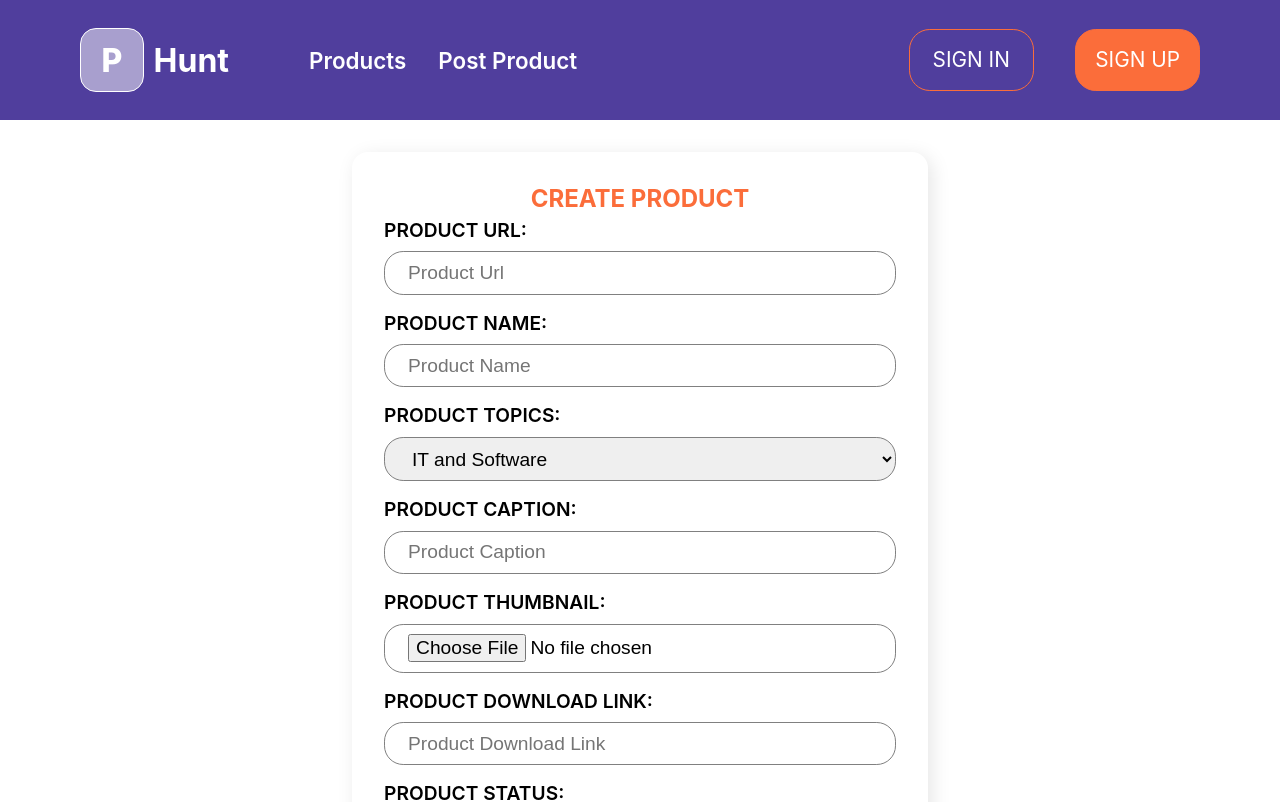
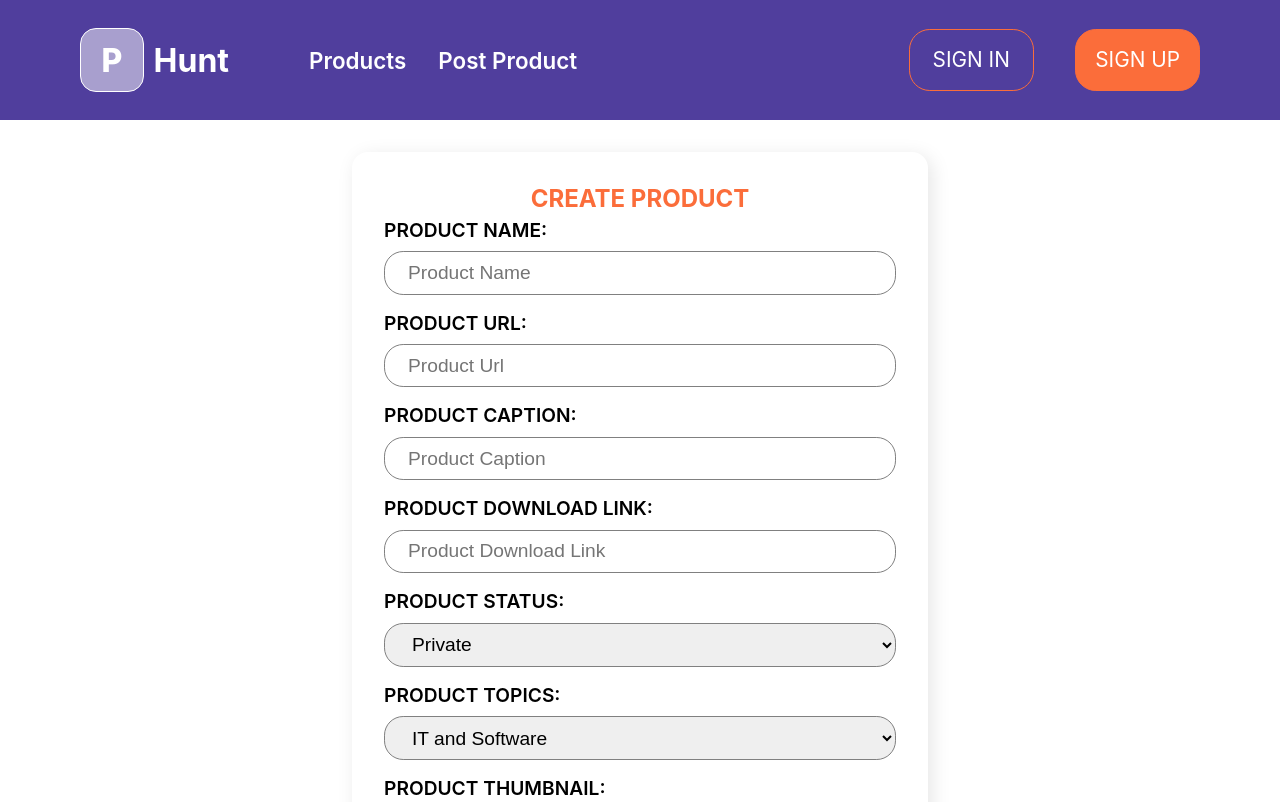
Before and after one commit to CaptainVee/product-hunt, a React (Create React App) app: page /post-product in a window 1280 px wide. Shown: the top 802 px of the page. Built offline with nearby package versions, Linux system fonts and the light colour scheme.

Commit message:
fixed: Product Creation

```diff
--- a/src/component/NavBar/NavBar.js
+++ b/src/component/NavBar/NavBar.js
@@ -1,10 +1,22 @@
 import React from 'react';
+import { connect } from 'react-redux';
 
 import classes from './NavBar.module.css';
 import NavItems from './NavItems/NavItems';
 import NavButton from './NavItems/NavButton/NavButton';
 
+
 const NavBar = (props) => {
+
+    let otherSide = null;
+    if(!props.authenticated) {
+        otherSide = (
+            <div className = {classes.NavButtons}>
+                <NavButton link = '/signin' styleName = 'SignIn'>Sign In</NavButton>
+                <NavButton link = '/signup' styleName = 'SignUp'>Sign Up</NavButton>
+            </div>
+        )
+    }
     return (
         <header className = {classes.Header}>
             <div className = {classes.NavAside}>
@@ -16,12 +28,14 @@ const NavBar = (props) => {
                 </div>
                 <NavItems />
             </div>
-            <div className = {classes.NavButtons}>
-                <NavButton link = '/signin' styleName = 'SignIn'>Sign In</NavButton>
-                <NavButton link = '/signup' styleName = 'SignUp'>Sign Up</NavButton>
-            </div>
+            {otherSide}
         </header>
     );
 }
 
-export default NavBar;
+const mapStateToProps = state => {
+    return {
+        authenticated: state.authenticated
+    }
+}
+export default connect(mapStateToProps)(NavBar);
--- a/src/container/PostProduct/PostProduct.js
+++ b/src/container/PostProduct/PostProduct.js
@@ -1,15 +1,33 @@
 import React, { Component } from 'react';
 import axios from 'axios';
+import { connect } from 'react-redux';
+import { toast } from 'react-toastify';
+import 'react-toastify/dist/ReactToastify.css';
+import { Redirect } from 'react-router-dom';
 
 import Input from '../../component/UI/Input/Input';
 import Button from '../../component/UI/Button/Button';
 import classes from './PostProduct.module.css';
+import * as actions from '../../store/actions/index';
+import Spinner from '../../component/UI/Spinner/Spinner';
+import Aux from '../../hoc/Auxillary/Auxillary';
 
+toast.configure();
 class PostProduct extends Component {
 
     state = {
         productForm: {
-            product_url: {
+            name: {
+                elementType: 'input',
+                elementConfig: {
+                    type: 'text',
+                    placeholder: 'Product Name',
+                    required: true
+                },
+                value: '',
+                label: 'Product Name:'
+            },
+            url: {
                 elementType: 'input',
                 elementConfig: {
                     type: 'url',
@@ -19,17 +37,38 @@ class PostProduct extends Component {
                 value: '',
                 label: 'Product Url:'
             },
-            product_name: {
+            caption: {
                 elementType: 'input',
                 elementConfig: {
                     type: 'text',
-                    placeholder: 'Product Name',
+                    placeholder: 'Product Caption',
                     required: true
                 },
                 value: '',
-                label: 'Product Name:'
+                label: 'Product Caption:'
             },
-            product_topics: {
+            download_link: {
+                elementType: 'input',
+                elementConfig: {
+                    type: 'url',
+                    placeholder: 'Product Download Link'
+                },
+                value: '',
+                label: 'Product Download Link:'
+            },
+            status: {
+                elementType: 'select',
+                elementConfig: {
+                    options: [
+                        {value: 'S', displayValue: 'Private'},
+                        {value: 'P', displayValue: 'Public'},
+                        {value: 'I', displayValue: 'In Progress'}
+                    ]
+                },
+                value: 'S',
+                label: 'Product Status:'
+            },
+            topics: {
                 elementType: 'select',
                 elementConfig: {
                     options: [
@@ -44,17 +83,7 @@ class PostProduct extends Component {
                 value: '1',
                 label: 'Product Topics:'
             },
-            product_caption: {
-                elementType: 'input',
-                elementConfig: {
-                    type: 'text',
-                    placeholder: 'Product Caption',
-                    required: true
-                },
-                value: '',
-                label: 'Product Caption:'
-            },
-            product_image: {
+            thumbnail: {
                 elementType: 'input',
                 elementConfig: {
                     type: 'file',
@@ -63,27 +92,6 @@ class PostProduct extends Component {
                 value: '',
                 image: null,
                 label: 'Product Thumbnail:'
-            },
-            product_download_link: {
-                elementType: 'input',
-                elementConfig: {
-                    type: 'url',
-                    placeholder: 'Product Download Link'
-                },
-                value: '',
-                label: 'Product Download Link:'
-            },
-            product_status: {
-                elementType: 'select',
-                elementConfig: {
-                    options: [
-                        {value: 'S', displayValue: 'Private'},
-                        {value: 'P', displayValue: 'Public'},
-                        {value: 'I', displayValue: 'In Progress'}
-                    ]
-                },
-                value: '',
-                label: 'Product Status:'
             },
             twitter_url: {
                 elementType: 'input',
@@ -94,7 +102,7 @@ class PostProduct extends Component {
                 value: '',
                 label: 'Twitter Url:'
             },
-            product_description: {
+            content: {
                 elementType: 'textarea',
                 elementConfig: {
                     placeholder: 'Product Description',
@@ -102,26 +110,9 @@ class PostProduct extends Component {
                 },
                 value: '',
                 label: 'Product Description:'
-            },
-            product_launch: {
-                elementType: 'input',
-                elementConfig: {
-                    type: 'date',
-                    placeholder: 'Product Name'
-                },
-                value: '',
-                label: 'Launch Date:'
-            },
-            product_created: {
-                elementType: 'input',
-                elementConfig: {
-                    type: 'text',
-                    placeholder: 'Product Created at'
-                },
-                value: '',
-                label: 'Product Created:'
             }
-        }
+        },
+        loading: false
     }
 
 
@@ -146,7 +137,7 @@ class PostProduct extends Component {
         //     }
         // }
         // else {
-            if(element === 'product_image') {
+            if(element === 'thumbnail') {
                 copiedProductElement.image = event.target.files[0];
                 copiedProductElement.value = event.target.value;
                 copiedProductForm[element] = copiedProductElement;
@@ -163,45 +154,43 @@ class PostProduct extends Component {
 
     onSubmitProduct = (event) => {
         event.preventDefault();
+        this.setState({loading: true})
+        const formData = new FormData ();
+        formData.append('name', this.state.productForm.name.value);
+        formData.append('url', this.state.productForm.url.value);
+        formData.append('caption', this.state.productForm.caption.value);
+        formData.append('download_link', this.state.productForm.download_link.value);
+        formData.append('status', this.state.productForm.status.value);
+        formData.append('topics', [this.state.productForm.topics.value]);
+        formData.append('content', this.state.productForm.content.value);
+        formData.append('twitter_url', this.state.productForm.twitter_url.value);
+        if(this.state.productForm.thumbnail.image) {
+            formData.append('thumbnail', this.state.productForm.thumbnail.image)
+        }
 
-        const formData = new FormData ();
-        formData.append('name', this.state.productForm.product_name.value);
-        formData.append('url', this.state.productForm.product_url.value);
-        formData.append('caption', this.state.productForm.product_caption.value);
-        formData.append('download_link', this.state.productForm.product_download_link.value);
-        formData.append('status', this.state.productForm.product_status.value);
-        formData.append('topics', [this.state.productForm.product_topics.value]);
-        formData.append('content', this.state.productForm.product_description.value);
-        formData.append('twitter_url', this.state.productForm.twitter_url.value);
-        formData.append('thumbnail', this.state.productForm.product_image.image)
-
-        // const productDetails = {
-        //     name: this.state.productForm.product_name.value,
-        //     url: this.state.productForm.product_url.value,
-        //     caption: this.state.productForm.product_caption.value,
-        //     download_link: this.state.productForm.product_download_link.value,
-        //     status: this.state.productForm.product_status.value,
-        //     topics: [this.state.productForm.product_topics.value],
-        //     content: this.state.productForm.product_description.value,
-        //     twitter_url: this.state.productForm.twitter_url.value,
-        //     thumbnail: this.state.productForm.product_image.image
-        // }
 
         const url = 'https://restapi-4u.herokuapp.com/product/create/';
         axios.post(url, formData, {
             headers: {
-                Authorization: 'token 339f34e962796d2c388b91c5d0b54839b6e2205a',
+                Authorization: `token ${this.props.token}`,
                 'content-type': 'multipart/form-data'
             }
 
         })
         .then((response) => {
-            console.log(response)
+            this.notify();
+            setTimeout(() => {
+                this.setState({loading: false})
+                this.props.onRedirect('/')
+            },5000)
         })
         .catch((error) => {
             console.log(error)
+            this.setState({loading: false})
         })
     }
+
+    notify = () => toast.success("Product Successfully Created!! ");
 
     render () {
 
@@ -214,10 +203,12 @@ class PostProduct extends Component {
             })
         }
 
-        let form = (
-            <form className = {classes.ProductForm} onSubmit = {this.onSubmitProduct}>
-                <h2>Create Product</h2>
-                {productForm.map((formElement) => {
+        let formBody = null;
+
+        if(!this.state.loading) {
+            formBody = (
+                <Aux>
+                    {productForm.map((formElement) => {
                     return <Input
                     key = {formElement.id}
                     elementType = {formElement.config.elementType}
@@ -230,14 +221,45 @@ class PostProduct extends Component {
                 <div className = {classes.ButtonContainer}>
                     <Button>Create Product</Button>
                 </div>
+                </Aux>
+            )
+        }
+        else {
+            formBody = <Spinner />
+        }
+
+        let form = (
+            <form className = {classes.ProductForm} onSubmit = {this.onSubmitProduct}>
+                <h2>Create Product</h2>
+                {formBody}
             </form>
         )
+
+        let redirectLink = null;
+        if(this.props.redirected) {
+            redirectLink = <Redirect to ={this.props.redirectPath}/>
+        }
         return (
             <div className = {classes.formContainer}>
+                {redirectLink}
                 {form}
             </div>
         );
     }
 }
 
-export default PostProduct;
+const mapStateToProps = state => {
+    return {
+        token: state.token,
+        redirectPath: state.redirectLink,
+        redirected: state.redirected
+    }
+}
+
+const mapDispatchToProps = dispatch => {
+    return {
+        onRedirect: (path) => dispatch(actions.redirect(path))
+    }
+}
+
+export default connect(mapStateToProps, mapDispatchToProps)(PostProduct);
```
